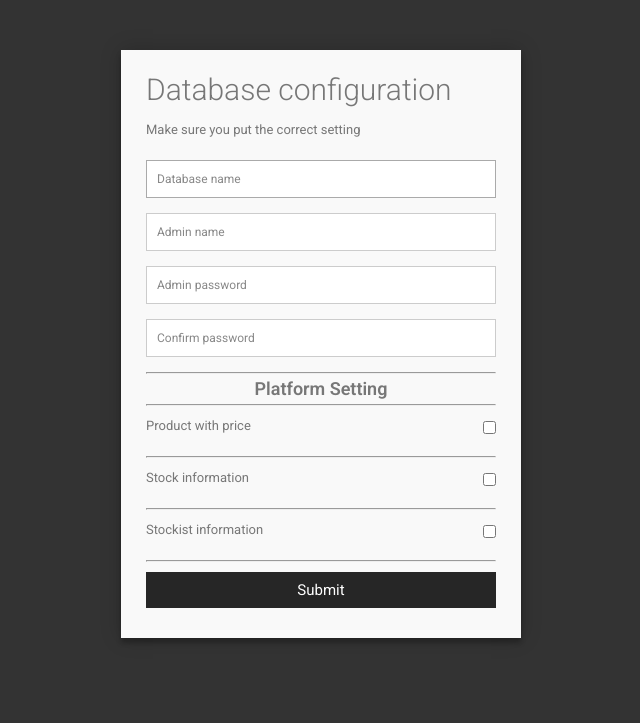
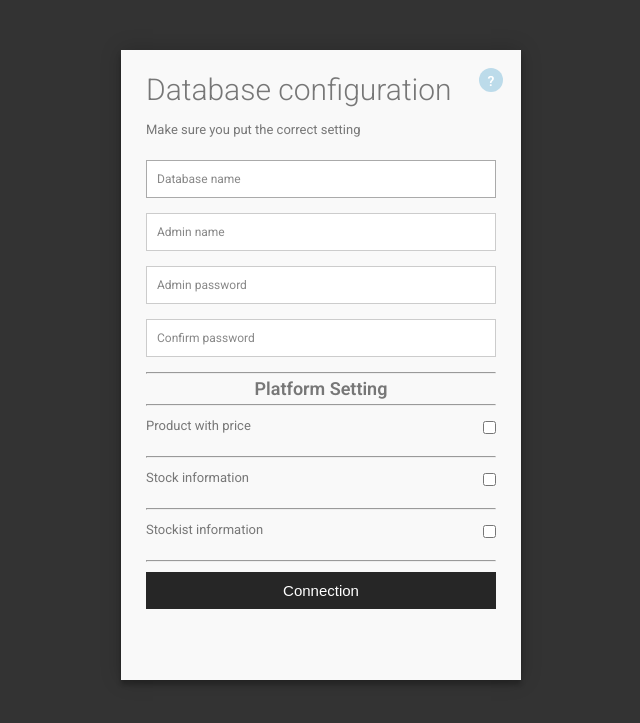
Before and after one commit to PeppeJerry/Multishop, a PHP site: page / in a window 1280 px wide. Shown: the top 723 px of the page, without its empty margins (319-959 px from the left). Run offline with PHP 8.4, Linux system fonts and the light colour scheme.

Commit message:
help-tip / Check Connection before submit / fixing Ajax request

```diff
--- a/Multishop/index.php
+++ b/Multishop/index.php
@@ -9,6 +9,7 @@
 
 <link rel="icon" href="website/assets/img/config.png" type="image/png" sizes="16x16">
 <link rel="stylesheet" href="website/assets/css/configuration.css" type="text/css">
+<link rel="stylesheet" href="website/assets/css/general.css" type="text/css">
 <script src="website/assets/js/configuration.js"></script>
 <script src="website/assets/js/support_function.js"></script>
 
@@ -22,7 +23,6 @@
 
 <div id="Display" ></div>
 
-	<input hidden type="text" value="CHECK_CONNECTION"/>
   <form id="settings" class="container" action="configuration/add_new_db.php" method="POST">
     <h3>Database configuration</h3>
     <h4>Make sure you put the correct setting</h4>
@@ -40,6 +40,7 @@
 
 	<fieldset>
       <input placeholder="Confirm password" class="chars min" name="c_pwd" type="password" required>
+	  <div class="help-tip"><p>Remember your admin username and admin password! </p></div>
     </fieldset>
 	<hr/>
 	<h2 style="text-align:center;">Platform Setting</h2>
@@ -49,7 +50,9 @@
 	<h4>Stock information<input type="checkbox" name="stock" value="1"/></h4><hr/>
 	<h4>Stockist information<input type="checkbox" name="stockl" value="1"/></h4><hr/>
 	</fieldset>
-      <button name="submit" type="submit" id="settings-submit">Submit</button>
+	  <button name="check" type="button" id="connection">Connection</button>
+      <button name="submit" type="submit" style="visibility: hidden;" id="settings-submit">Submit</button>
+
     </fieldset>
 	</form>
 </div>
--- a/Multishop/website/assets/css/configuration.css
+++ b/Multishop/website/assets/css/configuration.css
@@ -98,7 +98,9 @@ fieldset {
   resize: none;
 }
 
-.container button[type="submit"] {
+.container button[type="submit"],
+.container button[type="button"]
+ {
   cursor: pointer;
   width: 100%;
   border: none;
@@ -109,14 +111,16 @@ fieldset {
   font-size: 15px;
 }
 
-.container button[type="submit"]:hover {
+.container button[type="submit"]:hover,
+.container button[type="button"]:hover {
   background: #000000;
   -webkit-transition: background 0.3s ease-in-out;
   -moz-transition: background 0.3s ease-in-out;
   transition: background-color 0.3s ease-in-out;
 }
 
-.container button[type="submit"]:active {
+.container button[type="submit"]:active,
+.container button[type="button"]:active {
   box-shadow: inset 0 1px 3px rgba(0, 0, 0, 0.5);
 }
 
--- /dev/null
+++ b/Multishop/website/assets/css/general.css
@@ -0,0 +1,63 @@
+.help-tip{
+	position: absolute;
+	top: 18px;
+	right: 18px;
+	text-align: center;
+	background-color: #BCDBEA;
+	border-radius: 50%;
+	width: 24px;
+	height: 24px;
+	font-size: 14px;
+	line-height: 26px;
+	cursor: default;
+}
+
+.help-tip:before{
+	content:'?';
+	font-weight: bold;
+	color:#fff;
+}
+
+.help-tip:hover p{
+	display:block;
+	transform-origin: 100% 0%;
+
+	-webkit-animation: fadeIn 0.3s ease-in-out;
+	animation: fadeIn 0.3s ease-in-out;
+
+}
+
+.help-tip p{
+	display: none;
+	text-align: left;
+	background-color: #1E2021;
+	padding: 20px;
+	width: 200px;
+	position: absolute;
+	border-radius: 3px;
+	box-shadow: 1px 1px 1px rgba(0, 0, 0, 0.2);
+	right: -4px;
+	color: #FFF;
+	font-size: 13px;
+	line-height: 1.4;
+}
+
+.help-tip p:before{
+	position: absolute;
+	content: '';
+	width:0;
+	height: 0;
+	border:6px solid transparent;
+	border-bottom-color:#1E2021;
+	right:10px;
+	top:-12px;
+}
+
+.help-tip p:after{
+	width:100%;
+	height:40px;
+	content:'';
+	position: absolute;
+	top:-40px;
+	left:0;
+}
--- a/Multishop/website/assets/js/configuration.js
+++ b/Multishop/website/assets/js/configuration.js
@@ -9,9 +9,11 @@ $(document).ready(function() {
 			return;
 		}
 		var data = {
-			"action":"CHECK_CONNECTION"
+			"action":"CREATE_DB"
 		};
-
+		var loading = '<img src="website/assets/img/loading.gif" width="30px""/>';
+		var l = loading;
+		$("#Display").html('<div class="container" style="text-align:center">'+l+l+l+l+l+l+'</div>');
 		data = $(this).serialize() + "&" + $.param(data);
 		$.ajax({
 			type: "POST",
@@ -19,11 +21,37 @@ $(document).ready(function() {
 			url: "configuration/add_new_db.php",
 			data:data,
 			success:function(data){
-				$("#Display").html('<div class="container"><h1>'+data['result']+'</h1></div>');
+				alert("ok");
+			},
+			error:function(){
+				$("#Display").html('<div class="container"><h1  style="text-align:center;">Connection aborted</h1></div>');
+			}
+		});
+	});
+
+	$("#connection").click(function(e){
+		e.preventDefault();
+		var data = {
+			"action":"CHECK_CONNECTION"
+		};
+		var loading = '<img src="website/assets/img/loading.gif" width="30px""/>';
+		var l = loading;
+		$("#Display").html('<div class="container" style="text-align:center">'+l+l+l+l+l+l+'</div>');
+		data = $.param(data);
+		$.ajax({
+			type: "POST",
+			dataType: "json",
+			url: "configuration/add_new_db.php",
+			data:data,
+			success:function(data){
+				$("#Display").html('<div class="container"><h1  style="text-align:center;">'+data['result']+'</h1></div>');
+				$("#settings-submit").css("visibility","visible");
+			},
+			error:function(){
+				$("#Display").html('<div class="container"><h1  style="text-align:center;">Connection aborted</h1></div>');
 			}
 		});
 	});
 
 
-
 });
```
Also changed, not shown: Multishop/website/assets/img/loading.gif (added).
